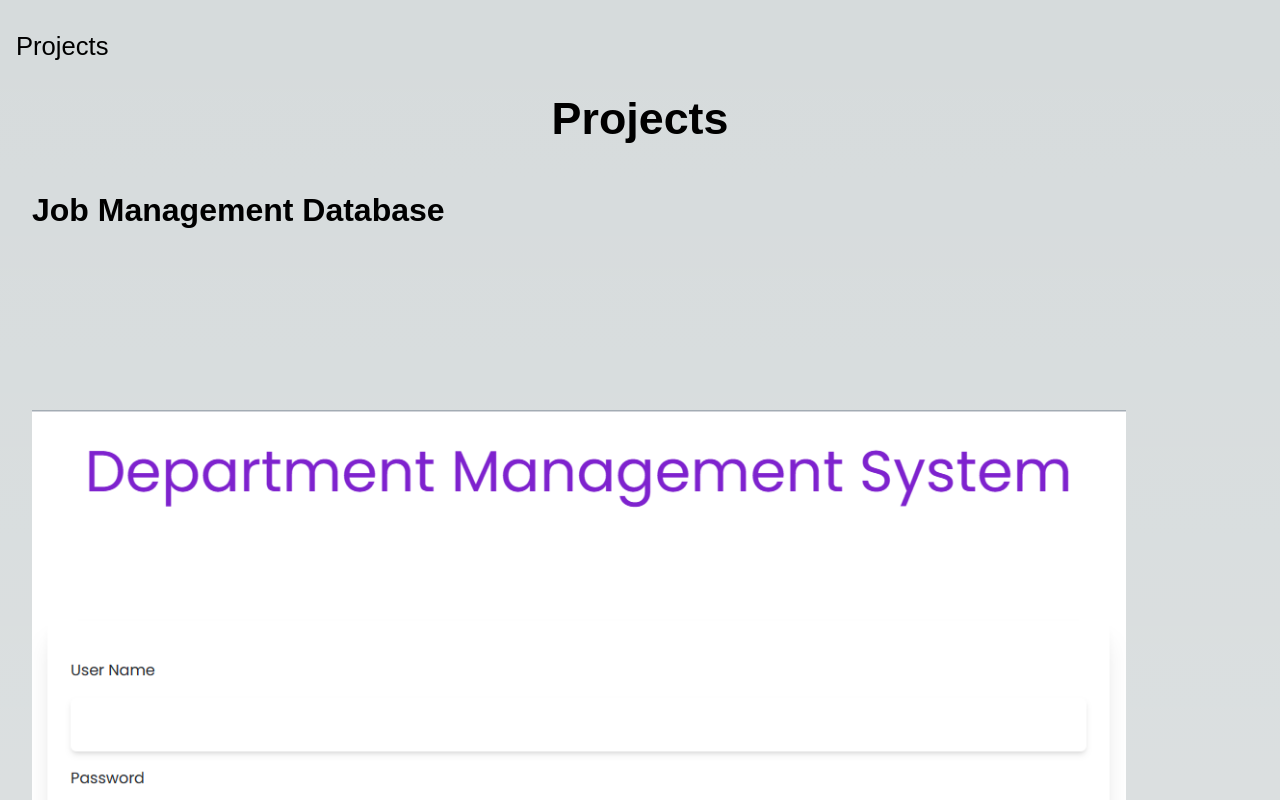
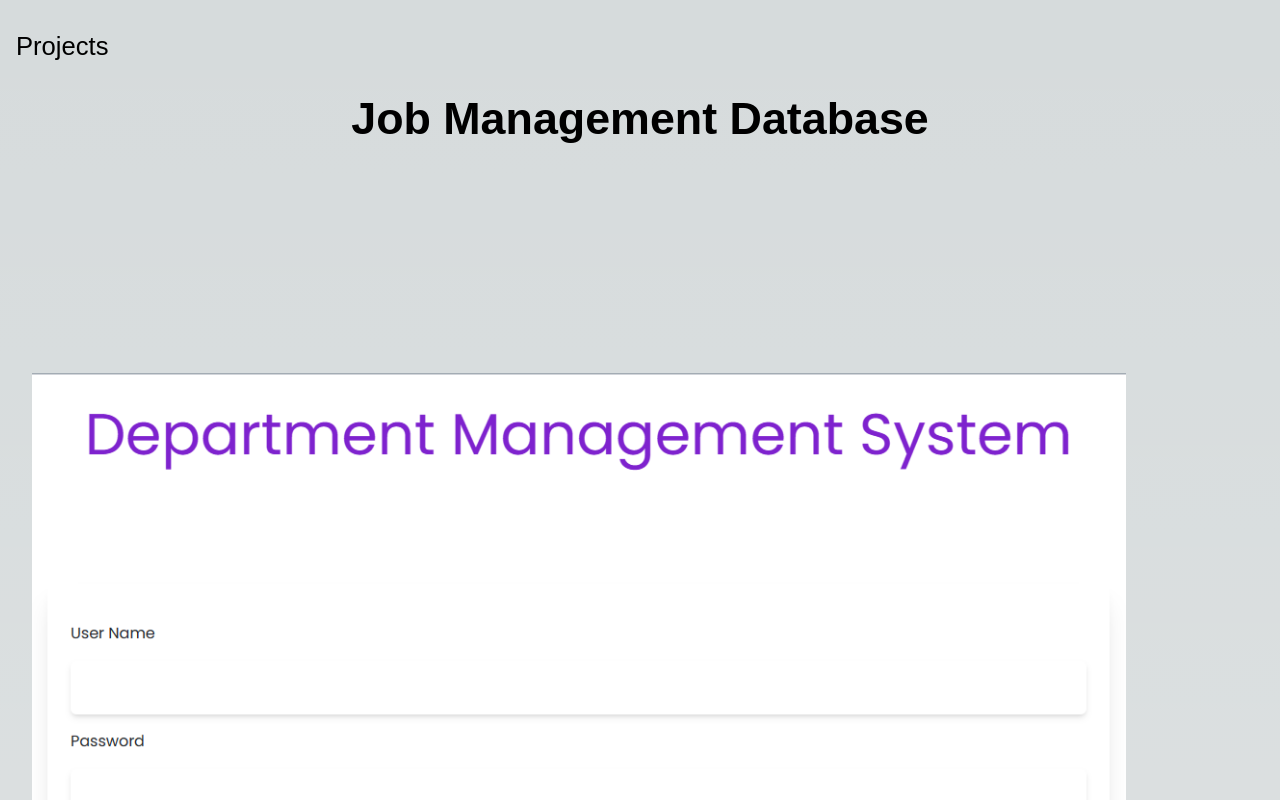
Before and after one commit to gary-stroup-developer/gary-stroup-portfolio, a Next.js app: page /lims in a window 1280 px wide. Shown: the top 800 px of the page. Built offline with nearby package versions, Linux system fonts and the light colour scheme.

Commit message:
updating my project page to remove the Projects header as it is not necessary

```diff
--- a/src/pages/lims.js
+++ b/src/pages/lims.js
@@ -7,12 +7,10 @@ const lims = () => {
   return (
     <div className={'container'}>
       <Link className='link' href="/projects">  Projects </Link>
-      <h1 className={styles.title}>Projects</h1>
+      <h1 className={styles.title}>Job Management Database</h1>
       <div className='container'>
         <section>
-          <h1 className={styles.projectHeader}>Job Management Database</h1>
           <div className='flex-container'>
-
             <Image
               className={styles.projectImage}
               src="/images/login.svg"
```
